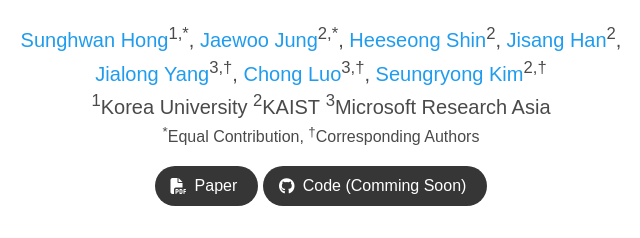
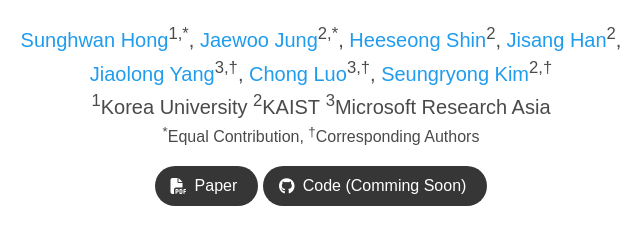
Before and after one commit to cvlab-kaist/PF3plat, a plain HTML site: page index.html in a window 1280 px wide. Shown: the part 211-449 px from the top of the page, 319-959 px from the left. Drawn offline with Linux system fonts and the light colour scheme; some icons are missing; a web font is replaced by a local one.

Commit message:
feat : update project page

```diff
--- a/index.html
+++ b/index.html
@@ -92,7 +92,7 @@
             </span>
             <br>
             <span class="author-block">
-              <a href="https://jlyang.org/">Jialong Yang</a><sup>3,†</sup>,
+              <a href="https://jlyang.org/">Jiaolong Yang</a><sup>3,†</sup>,
             </span>
             <span class="author-block">
               <a href="https://www.microsoft.com/en-us/research/people/cluo/">Chong Luo</a><sup>3,†</sup>,
```
